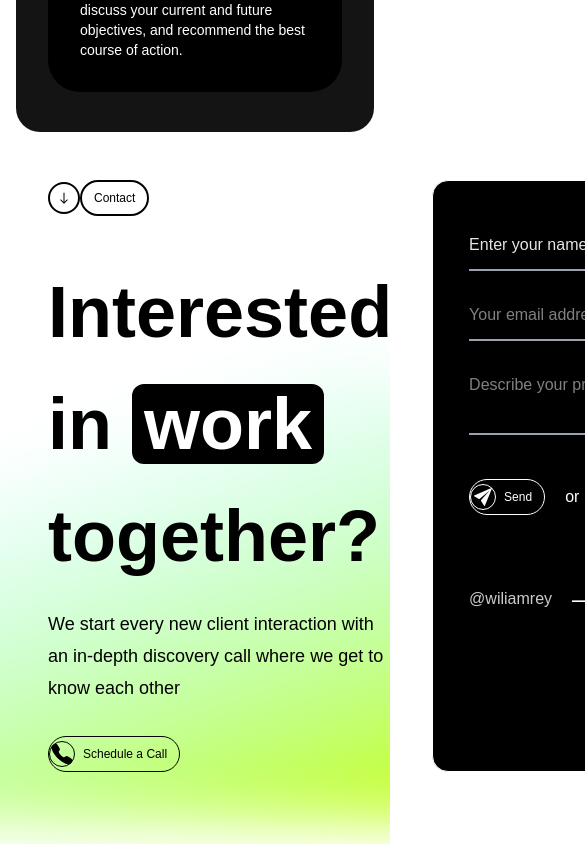
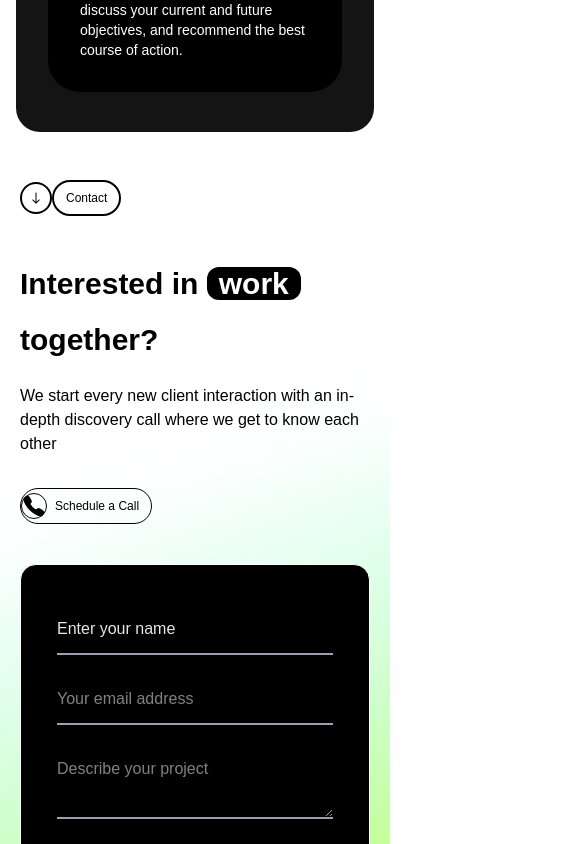
Before and after one commit to ariful97768/Developer-Portfolio, a React (Vite) app: page / in a window 390 px wide. Shown: the part 3820-4664 px from the top of the page, 585 px wide, since content can reach past the window. Built offline with nearby package versions, Linux system fonts and the light colour scheme; a web font is replaced by a local one.

Commit message:
Made contact page responsive

```diff
--- a/src/Pages/Home/Contact.jsx
+++ b/src/Pages/Home/Contact.jsx
@@ -8,28 +8,28 @@ import { IoIosSend } from "react-icons/io";
 
 const Contact = () => {
     return (
-        <section style={{ backgroundImage: `url(${bgImgBtm})`, backgroundSize: 'cover', backgroundPosition: 'center', backgroundRepeat: 'no-repeat' }} className="pt-12 pb-28 px-12">
-            <div className="flex gap-10">
+        <section style={{ backgroundImage: `url(${bgImgBtm})`, backgroundSize: 'cover', backgroundPosition: 'center', backgroundRepeat: 'no-repeat' }} className="pt-12 pb-28 px-5 md:px-12">
+            <div className="flex flex-col md:flex-row gap-10">
                 <div>
                     <SectionLabel text={'Contact'} />
-                    <h1 className="text-7xl font-bold leading-28 mt-10 mb-4">Interested in <ShiningBoldTxt text={'work'} /> together?</h1>
-                    <p className="font-normal text-lg leading-8 mb-8">We start every new client interaction with an in-depth discovery call where we get to know each other</p>
-                  <CTABtn btnp='2' btnPr='5' icp={'3'} icSize='text-xl' icon={<IoCall />} title={'Schedule a Call'} />
+                    <h1 className="text-3xl sm:text-4xl md:text-5xl lg:text-6xl xl:text-7xl font-bold leading-14 sm:leading-16 md:leading-22 lg:leading-28 mt-10 mb-4">Interested in <ShiningBoldTxt text={'work'} /> together?</h1>
+                    <p className="font-normal text-base leading-6 md:text-lg md:leading-8 mb-8">We start every new client interaction with an in-depth discovery call where we get to know each other</p>
+                    <CTABtn btnp='2' btnPr='5' icp={'3'} icSize='text-xl' icon={<IoCall />} title={'Schedule a Call'} />
                 </div>
-                <div className="border bg-black text-white rounded-2xl px-9 py-10 min-w-[530px]">
+                <div className="border bg-black text-white rounded-2xl px-9 py-10 md:min-w-[530px]">
                     <div className="flex flex-col gap-5">
                         <input className="border-b-2 placeholder:text-white placeholder:opacity-90 py-3 border-gray-400 focus:border-b-[#C5FF41] transition-colors duration-500 outline-none" placeholder="Enter your name" type="text" name="name" id="name" />
                         <input className="border-b-2 py-3 border-gray-400 focus:border-b-[#C5FF41] transition-colors duration-500 outline-none" placeholder="Your email address" type="email" name="email" id="email" />
                         <textarea className="border-b-2 py-3 border-gray-400 focus:border-b-[#C5FF41] transition-colors duration-500 outline-none" placeholder="Describe your project" type="text" name="description" id="description" />
                     </div>
-                    <div className="flex mt-11 mb-17 items-center gap-5">
+                    <div className="flex mt-11 mb-17 items-center gap-3 md:gap-5">
                         <CTABtn btnPr={'5'} icSize="lg" icp="2" icon={<IoIosSend />} title={'Send'} />
                         or
                         <CTABtn btnPr={'5'} icSize="lg" icp="2" icon={<IoMail />} title={'Contact me'} />
                     </div>
-                    <div className="flex items-center gap-5">
+                    <div className="flex text-sm items-center gap-3 md:gap-5">
                         <p className="opacity-80">@wiliamrey</p>
-                        <p className='flex items-center gap-5 text-2xl' >— <FaFacebook /> <FaInstagram /> <FaTwitter /> </p>
+                        <p className='flex items-center gap-5 text-2xl' >— <FaFacebook className="text-xl md:text-2xl" /> <FaInstagram className="text-xl md:text-2xl" /> <FaTwitter className="text-xl md:text-2xl" /> </p>
                     </div>
                 </div>
             </div>
```
